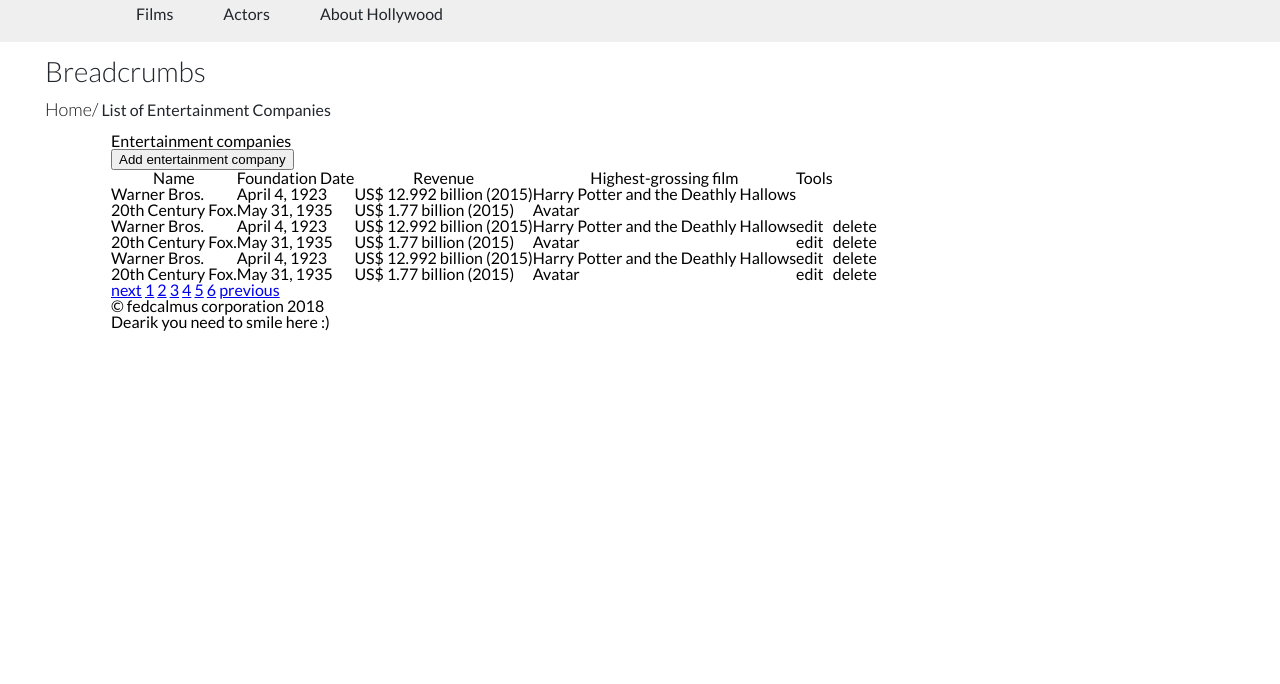
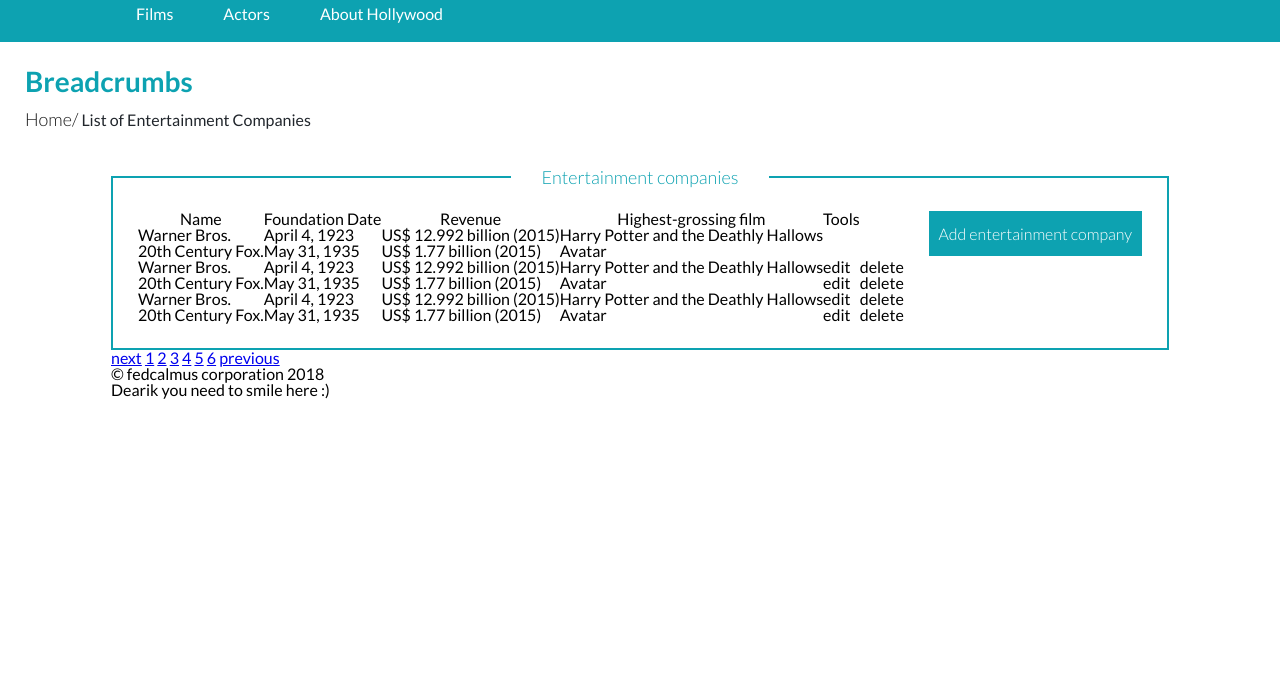
Before and after one commit to fedcalmus/Admin, a plain HTML site: page index.html in a window 1280 px wide. Shown: the part 116-800 px from the top of the page. Drawn offline with Linux system fonts and the light colour scheme.

Commit message:
Added styles for fieldset and legend, add buton

```diff
--- a/index.html
+++ b/index.html
@@ -22,7 +22,7 @@
         <a href="index.html"><img class="logoImage" src="img/fedcalmus.png" alt="logo"/></a>
     </div>
     <div class="container">
-        <nav class="menuSection">
+        <nav>
             <ul class="menuItems clearAfter">
                 <li class="expandable"><a href="#">Films</a>
                     <div class="expandableItems">
@@ -51,13 +51,11 @@
 <div class="container">
     <!--<div class="statisticsSection">-->
     <!--</div>-->
-    <fieldset>
+    <fieldset class="tablefieldset">
         <legend>Entertainment companies</legend>
     <div class="tableSection">
-        <div class="addButton">
-        <button>Add entertainment company</button>
-        </div>
-    <table class="list">
+        <button class="addButton">Add entertainment company</button>
+    <table class="tableContent">
         <tr>
         <th>Name</th>
         <th>Foundation Date</th>
@@ -110,7 +108,7 @@
             <td>delete</td>
         </tr>
     </table>
-</div>
+    </div>
     </fieldset>
     <div class="paginationSection">
         <a href="#">next</a>
--- a/style/main.css
+++ b/style/main.css
@@ -72,7 +72,7 @@
 
 header{
     width: 100%;
-    background-color: #efefef;
+    background-color: #0da2b1;
 }
 
 .logoSection{
@@ -93,7 +93,7 @@
 
 .menuItems li a{
     display: block;
-    color: #21262c;
+    color: #ffffff;
     text-align: center;
     padding: 20px 25px;
     text-decoration: none;
@@ -115,7 +115,7 @@
 
 .expandableItems{
     position: absolute;
-    background-color: #efefef;
+    background-color: #0da2b1;
     z-index: 1;
     display: none;
     -webkit-transition: 0.3s ease-out;
@@ -127,28 +127,39 @@
     display: block;
 }
 
+/*Breadcrumb styles start from here*/
+
 .breadcrumbSection{
-    padding: 15px 0 0 45px;
+    padding: 25px;
     color: #21262c;
 }
 
 .breadcrumdHeading {
     font-size: 28px;
     display: inline-block;
-    font-family: 'Lato', sans-serif;
-    font-weight: 300;
+    font-weight: 600;
+    color:#0da2b1;
 }
 
 .breadcrumbs li{
     display: inline;
+
 }
 
 .breadcrumbs li a{
     font-size: 18px;
-    font-family: 'Lato', sans-serif;
     font-weight: 300;
     text-decoration: none;
+}
 
+.breadcrumbLink{
+    -webkit-transition: 0.2s ease-out;
+    -moz-transition: 0.2s ease-out;
+    -o-transition: 0.2s ease-out;
+}
+
+.breadcrumbs .breadcrumbLink:hover{
+    color:#0da2b1;
 }
 
 .breadcrumbs li a:after{
@@ -162,3 +173,54 @@
 .breadcrumbs .breadcrumbLink{
     color: #1a1a1a;
 }
+
+/*Breadcrumb end here*/
+
+/*fieldset and legend styles start from here*/
+.tablefieldset{
+    border: 2px solid #0da2b1;
+
+}
+
+.tablefieldset legend{
+
+    text-align: center;
+    color: #0da2b1;
+    padding: 0 30px;
+    font-size: 18px;
+    font-weight: 300;
+}
+
+/*fieldset and legend styles end here*/
+
+/*Table styles start from here*/
+
+.tableSection{
+    padding:25px;
+}
+
+.addButton{
+    display: inline-block;
+    padding: 13px 10px;
+    background: #0da2b1;
+    border: none;
+    color: #ffffff;
+    text-align: center;
+    float: right;
+    outline: none;
+    font-size: 16px;
+    font-weight: 300;
+    font-family: 'Lato', sans-serif;
+}
+
+.addButton:hover{
+    opacity: 0.8;
+    cursor: pointer;
+}
+
+/*.addButton:focus{*/
+
+     /*box-shadow: 5px 10px 18px #888888;*/
+/*}*/
+
+/*Table styles end here*/
```
